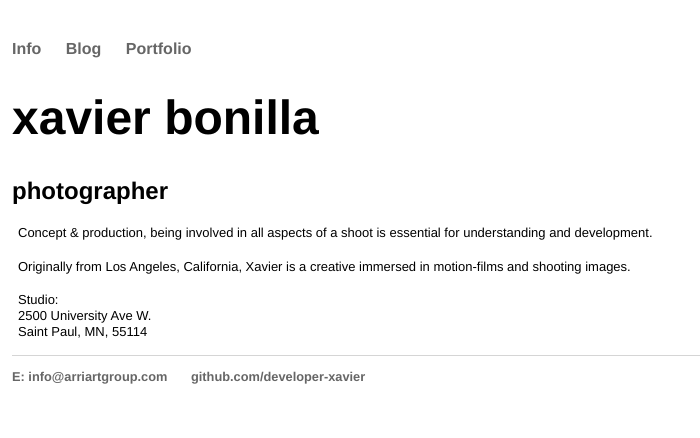
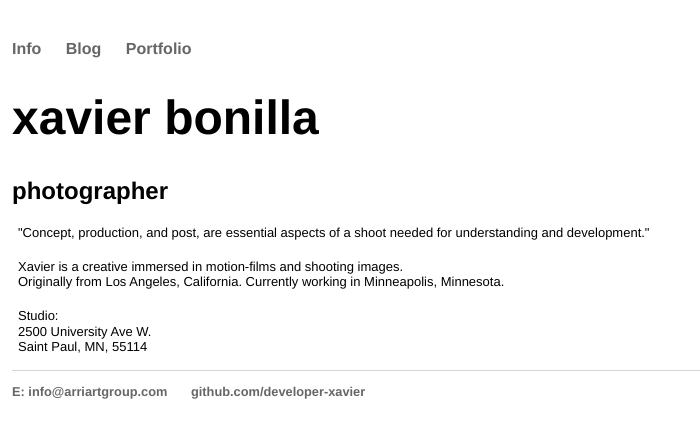
Before and after one commit to developer-xavier/developer-xavier.github.io, a Jekyll site: the page built from index.html, in a window 1280 px wide. Shown: the top 438 px of the page, without its empty margins (0-700 px from the left). Built offline with Jekyll 4.4.1, drawn with Linux system fonts in a browser that asks for light colours.

Commit message:
Update index.html

```diff
--- a/index.html
+++ b/index.html
@@ -6,10 +6,12 @@ title: development by xavier
 	<h1>xavier bonilla</h1>
 	<h2>photographer</h2>
 	<p>
-		Concept & production, being involved in all aspects of a shoot is essential for understanding and development.
+		"Concept, production, and post, are essential aspects of a shoot needed for understanding and development."
 	</p>
 	<br>
-		<p>Originally from Los Angeles, California, Xavier is a creative immersed in motion-films and shooting images.</p>
+		<p>Xavier is a creative immersed in motion-films and shooting images.
+			<br>
+	Originally from Los Angeles, California. Currently working in Minneapolis, Minnesota.</p>
 		<br>
 	<p>
 		Studio:
```
